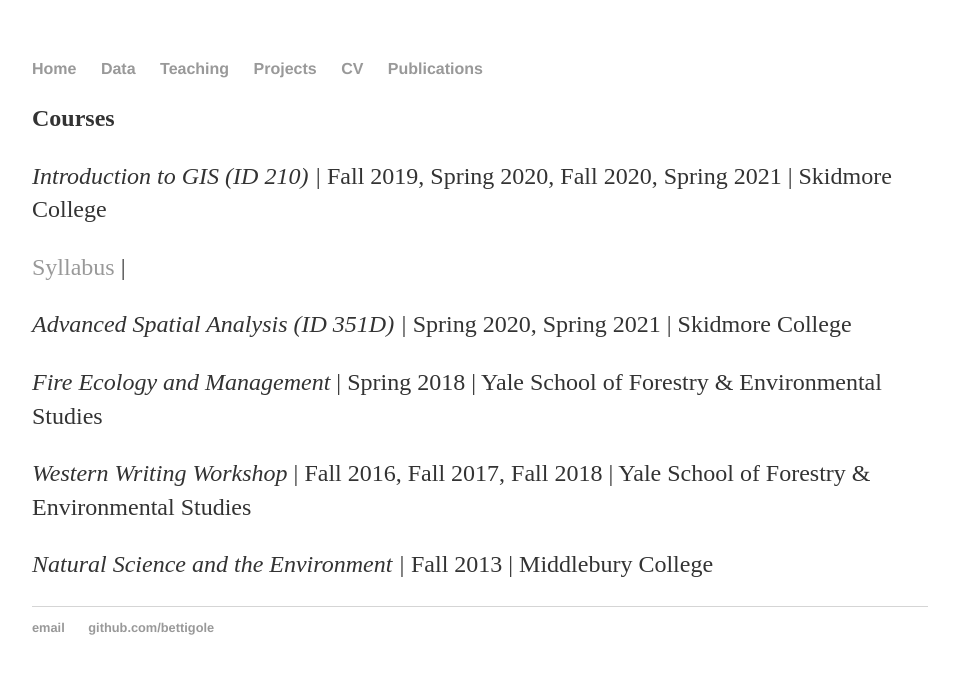
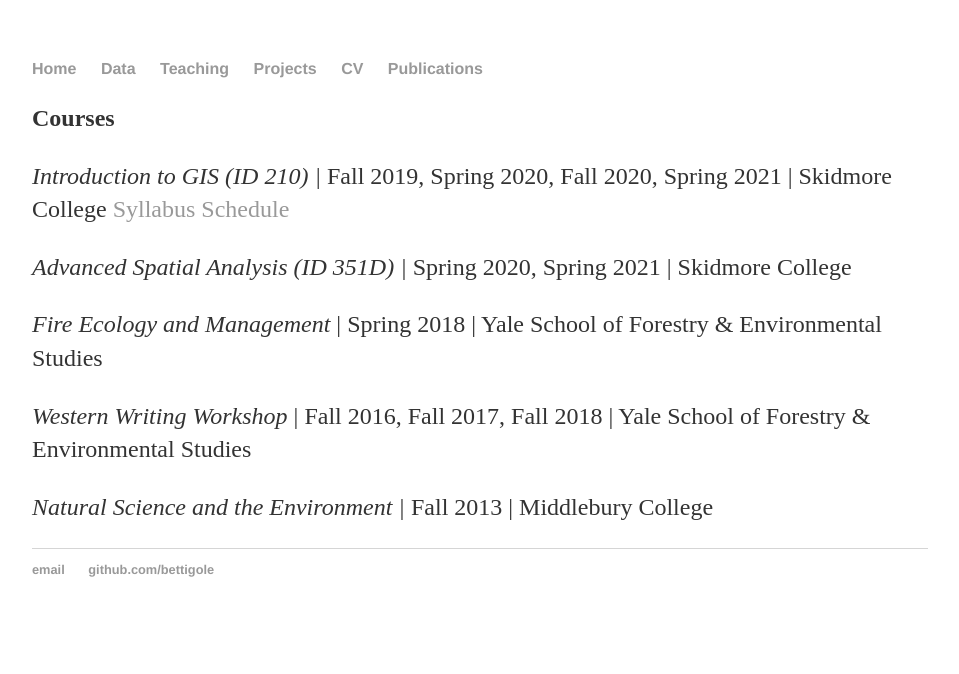
Before and after one commit to bettigole/bettigole.github.io, a Jekyll site: the page built from teaching/index.html, in a window 1280 px wide. Shown: the top 674 px of the page, without its empty margins (160-1119 px from the left). Built offline with Jekyll 4.4.1, drawn with Linux system fonts in a browser that asks for light colours.

Commit message:
add schedule and syllabus to first line

```diff
--- a/teaching/index.html
+++ b/teaching/index.html
@@ -4,8 +4,10 @@
 ---
 
 <p><strong>Courses</strong></p>
-<p><em>Introduction to GIS (ID 210) |</em> Fall 2019, Spring 2020, Fall 2020, Spring 2021 | Skidmore College</p>
-<p><a href="/ID 210 Spring 2021 Syllabus - 020221.pdf"> Syllabus</a> |
+<p><em>Introduction to GIS (ID 210) |</em> Fall 2019, Spring 2020, Fall 2020, Spring 2021 | Skidmore College
+  <a href="https://github.com/bettigole/bettigole.github.io/blob/1a180a0cd78ba4f1f616170bdc6f2ce149cf8e07/teaching/ID%20210%20Spring%202021%20Schedule%20-%20020221.pdf"> Syllabus</a>
+  <a href="https://github.com/bettigole/bettigole.github.io/blob/1a180a0cd78ba4f1f616170bdc6f2ce149cf8e07/teaching/ID%20210%20Spring%202021%20Schedule%20-%20020221.pdf"> Schedule</a>
+</p>
 <p><em>Advanced Spatial Analysis (ID 351D) |</em> Spring 2020, Spring 2021 | Skidmore College</p>
 <p><em>Fire Ecology and Management</em> | Spring 2018 | Yale School of Forestry &amp; Environmental Studies</p>
 <p><em>Western Writing Workshop</em> | Fall 2016, Fall 2017, Fall 2018 | Yale School of Forestry &amp; Environmental Studies</p>
```
